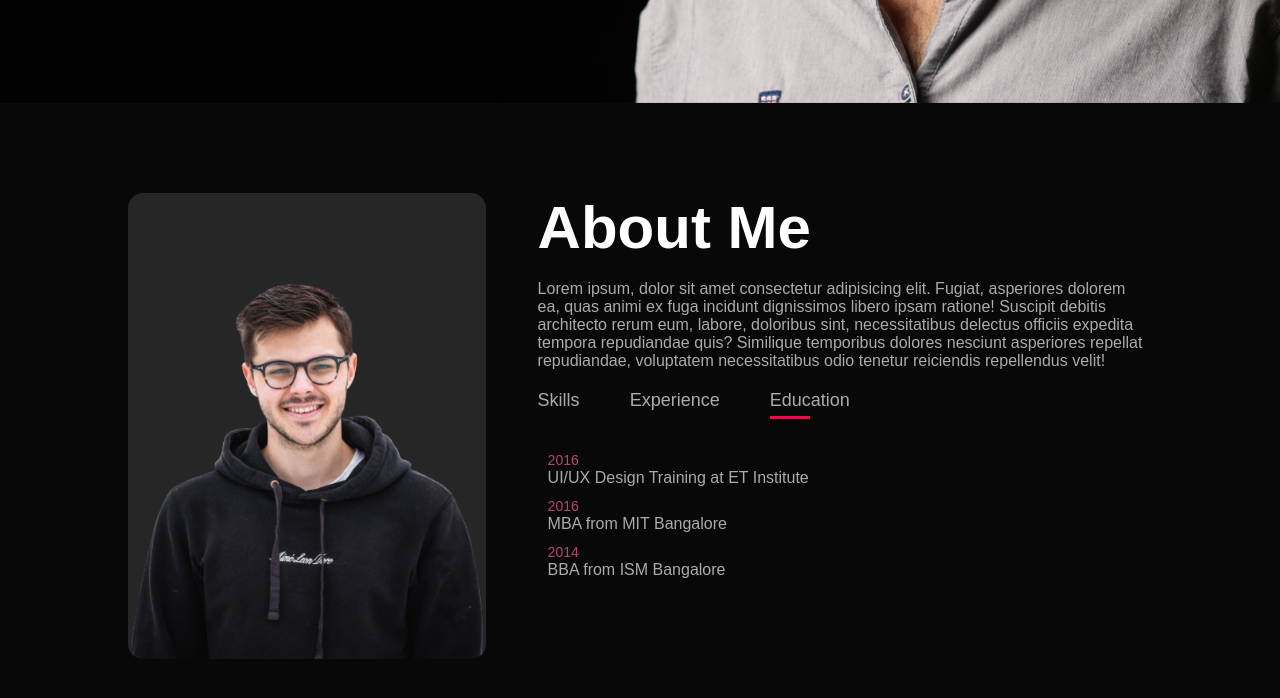
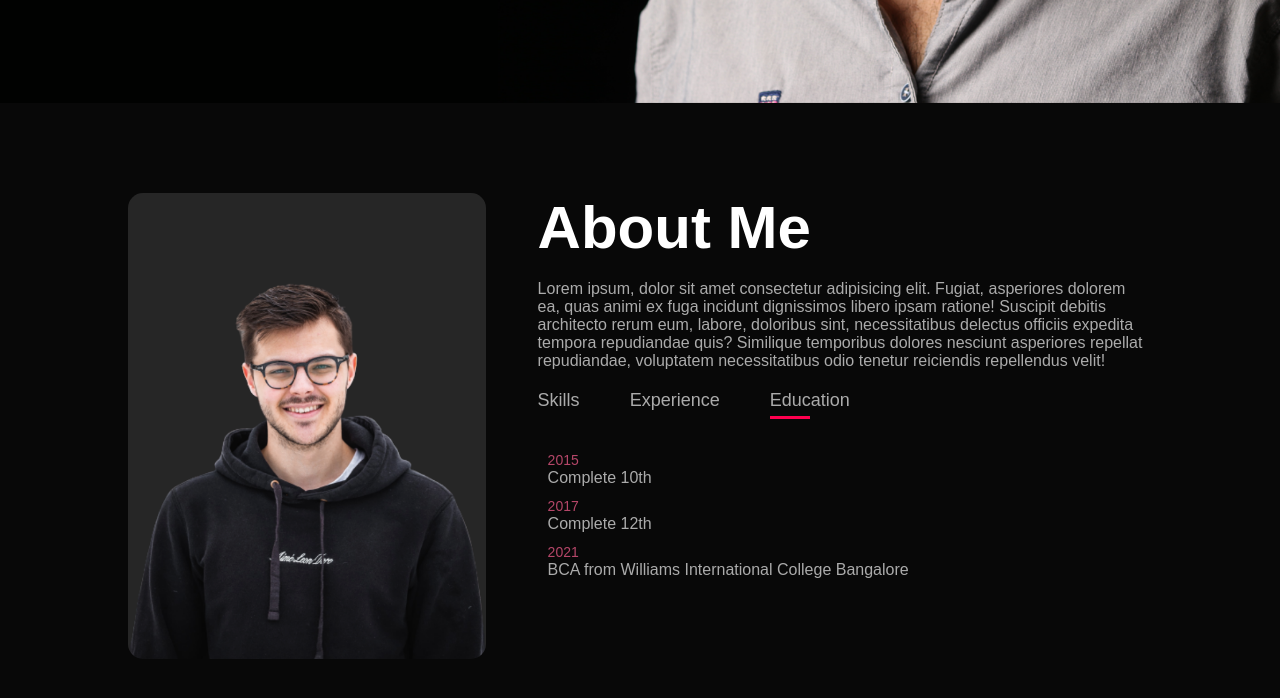
Before and after one commit to imranshah007/portfolio, a plain HTML site: page index.html in a window 1280 px wide. Both pictures are taken after a click on the element "Education". Shown: the part 697-1395 px from the top of the page. Drawn offline with Linux system fonts and the light colour scheme.

Commit message:
Update index.html

```diff
--- a/index.html
+++ b/index.html
@@ -66,9 +66,9 @@
             </div>
             <div class="tab-contents" id="education">
                 <ul>
-                    <li><span>2016</span><br>UI/UX Design Training at ET Institute</li>
-                    <li><span>2016</span><br>MBA from MIT Bangalore</li>
-                    <li><span>2014</span><br>BBA from ISM Bangalore</li>
+                    <li><span>2015</span><br>Complete 10th</li>
+                    <li><span>2017</span><br>Complete 12th</li>
+                    <li><span>2021</span><br>BCA from Williams International College Bangalore</li>
                 </ul>
                 </div>
     </div>
```
